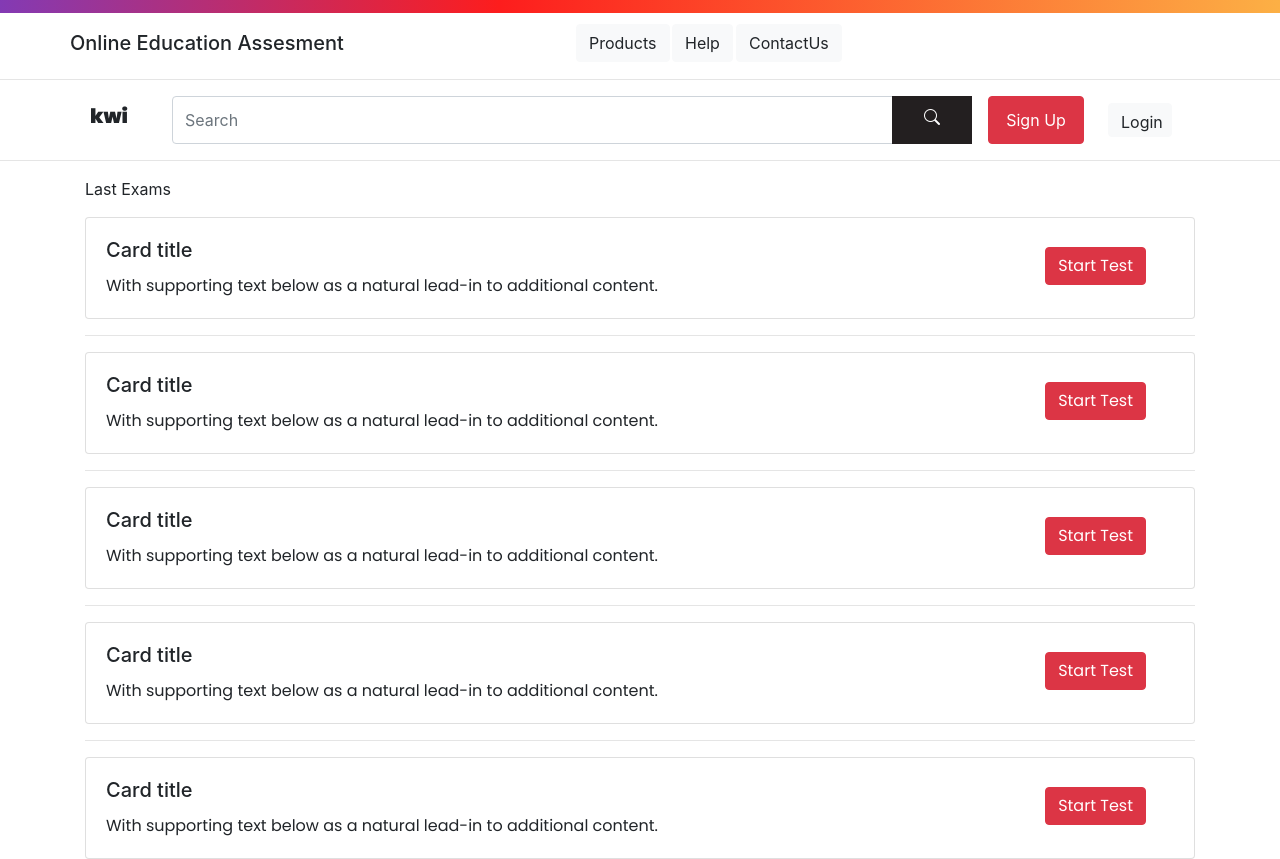
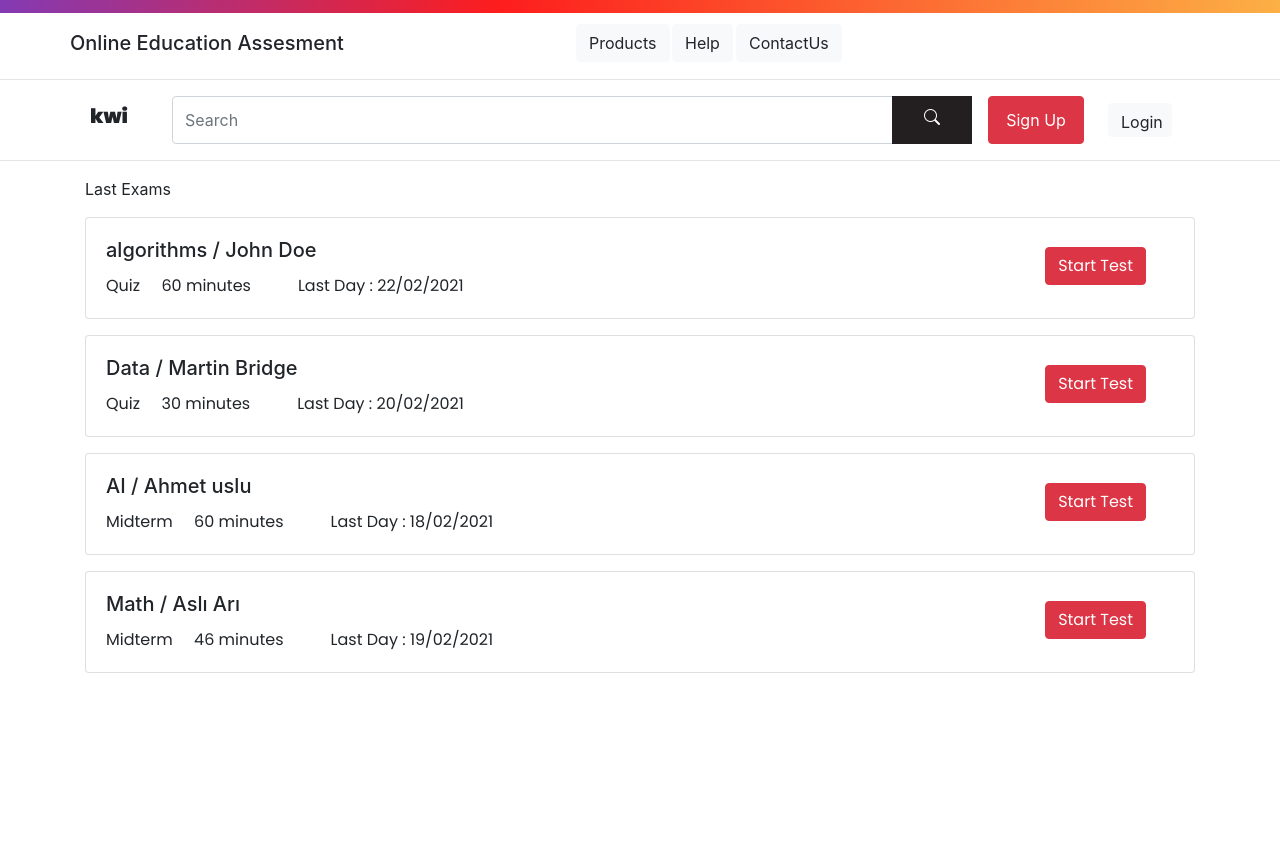
Before and after one commit to asaribas35/onlineassesment, a React (Create React App) app: page / in a window 1280 px wide. After the commit the page ends 800 px from the top, so only its background shows below. Built offline with nearby package versions, Linux system fonts and the light colour scheme.

Commit message:
cardlar state e balandı

```diff
--- a/package.json
+++ b/package.json
@@ -8,6 +8,7 @@
     "@testing-library/user-event": "^12.6.2",
     "bootstrap": "^4.6.0",
     "bootstrap-icons": "^1.3.0",
+    "json-server": "^0.16.3",
     "react": "^17.0.1",
     "react-dom": "^17.0.1",
     "react-scripts": "4.0.1",
--- a/src/component/App.js
+++ b/src/component/App.js
@@ -1,11 +1,49 @@
 import React from 'react';
 import SearchBar from './searchBar';
-import Exam from './exam';
+import ExamList from './examList';
 import './App.css';
 import '../../node_modules/bootstrap/dist/css/bootstrap.min.css'
 import '../../node_modules/bootstrap-icons/font/bootstrap-icons.css'
 
 class App extends React.Component {
+
+  state = {
+      exams: [
+     {
+        "id": 1,
+        "lesson":"algorithms",
+        "teacher":"John Doe",
+        "type":"Quiz",
+        "lastTime":"22/02/2021",
+        "time": 60
+    },
+    {
+        "id": 2,
+        "lesson":"Data",
+        "type":"Quiz",
+        "teacher":"Martin Bridge",
+        "lastTime":"20/02/2021",
+        "time": 30
+    },
+    {
+        "id": 3,
+        "lesson":"AI",
+        "type":"Midterm",
+        "teacher":"Ahmet uslu",
+        "lastTime":"18/02/2021",
+        "time": 60
+    },
+    {
+        "id": 4,
+        "lesson":"Math",
+        "type":"Midterm",
+        "teacher":"Aslı Arı",
+        "lastTime":"19/02/2021",
+        "time": 46
+    }]
+  }
+
+
 
     render(){
 
@@ -53,25 +91,14 @@ class App extends React.Component {
 
       <div className="container">
         <p>Last Exams</p>
-        <Exam />
-        <hr></hr>
-        <Exam />
-        <hr></hr>
-        <Exam />
-        <hr></hr>
-        <Exam />
-        <hr></hr>
-        <Exam />
+        <ExamList
+            exams ={this.state.exams}
+        />
+
 
       </div>
+        {/* ------------------------------Content------------------------------------*/}
 
-
-
-
-
-
-
-      {/* ------------------------------Content------------------------------------*/}
     </div>
        );
     }
--- a/src/component/exam.js
+++ /dev/null
@@ -1,24 +0,0 @@
-import React from 'react';
-import './exam.css'
-
-class Exam extends React.Component {
-
-    render() {
-        return (
-            <div className="card w-85 d-flex">
-                <div className="card-body ">
-                    <h5 className="card-title">Card title</h5>
-                    <p className="card-text">With supporting text below as a natural lead-in to additional content.</p>
-                </div>
-                <div className="button ">
-                    <button className="btn btn-danger">Start Test</button>
-                </div>
-            </div>
-
-        )
-    }
-
-
-}
-
-export default Exam;
--- a/src/component/exam.css
+++ b/src/component/examList.css
@@ -10,3 +10,8 @@
     top:1.8em;
     font-family: 'Poppins', sans-serif;
 }
+
+.examCard{
+    margin-top: 1em;
+     margin-bottom: 1em;
+}
--- /dev/null
+++ b/src/component/examList.js
@@ -0,0 +1,36 @@
+import React from 'react';
+import './examList.css'
+
+class ExamList extends React.Component {
+
+    render() {
+        return (
+            <div>
+
+            {
+                this.props.exams.map((exam) => (
+
+                    <div className="card w-85 examCard">
+                    <div className="card-body ">
+                        <h5 className="card-title">{exam.lesson} / {exam.teacher}</h5>
+                        <p className="card-text">{exam.type} &nbsp;&nbsp;&nbsp; {exam.time} minutes &nbsp;&nbsp;&nbsp;&nbsp;&nbsp;&nbsp;&nbsp;&nbsp;&nbsp; Last Day : {exam.lastTime} </p>
+                    </div>
+                    <div className="button ">
+                        <button className="btn btn-danger">Start Test</button>
+                    </div>
+                </div>
+
+                ))
+            }
+
+
+
+
+            </div>
+        )
+    }
+
+
+}
+
+export default ExamList;
```
Also changed, not shown: src/api/exams.json (added, +36 -0 lines), 2 other files (tests, documents, lock files or other folders).
